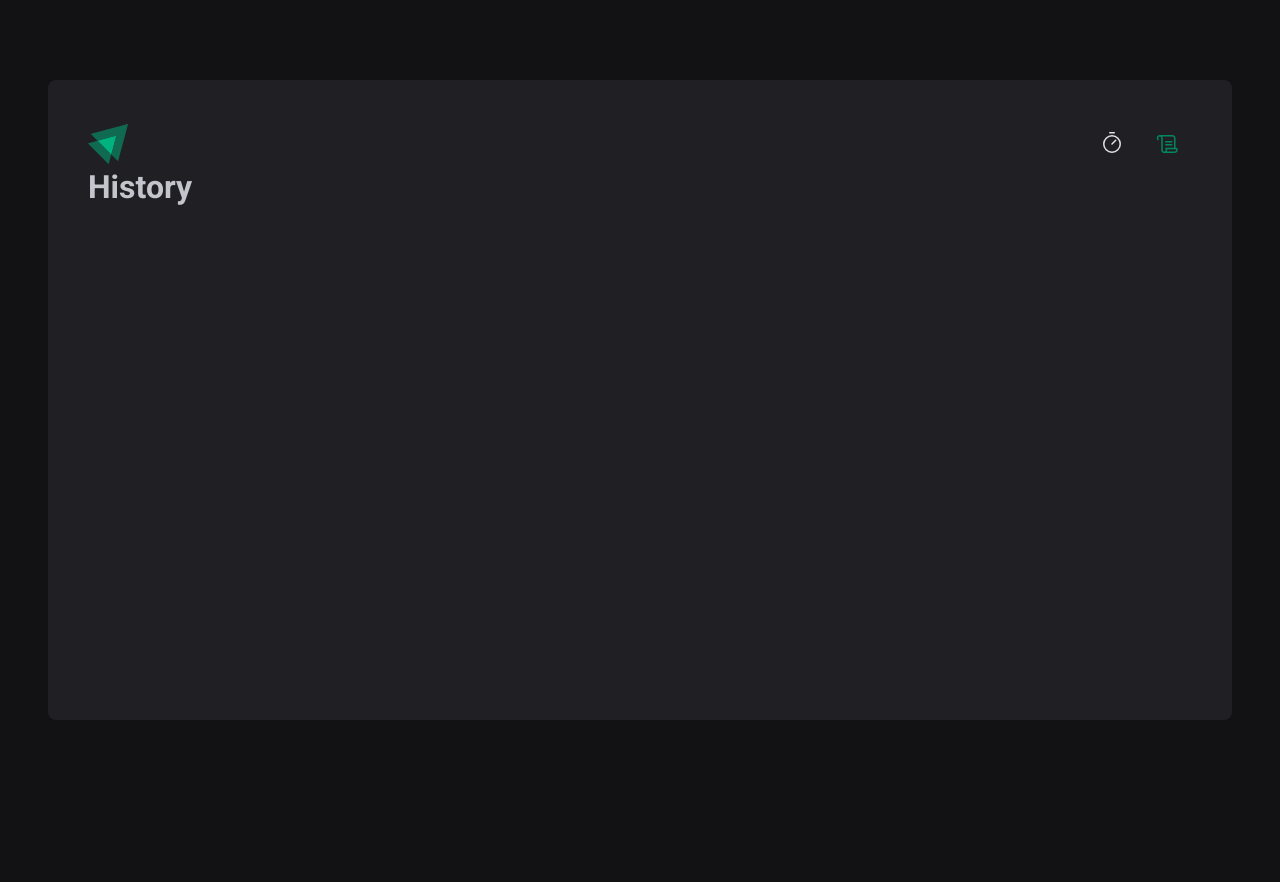
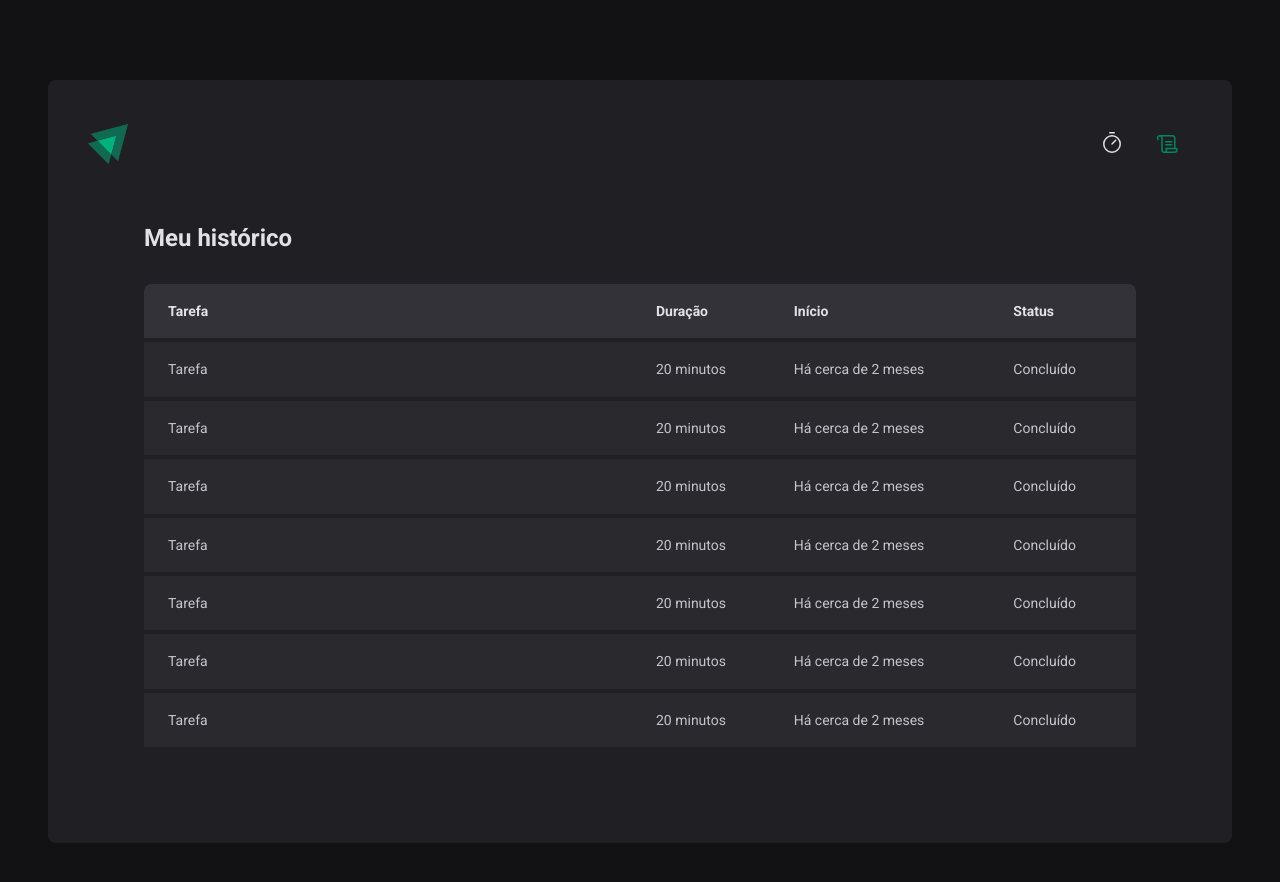
Before and after one commit to JGabriel12/IgniteTimer, a React (Vite) app: page /history in a window 1280 px wide. Shown: the top 882 px of the page. Before the commit the page ends 800 px from the top, so only its background shows below. Built offline with nearby package versions, Linux system fonts and the light colour scheme.

Commit message:
Feat: table

```diff
--- a/src/layouts/DefaultLayout/styles.ts
+++ b/src/layouts/DefaultLayout/styles.ts
@@ -2,7 +2,7 @@
 
 export const LayoutContainer = styled.div`
   max-width: 74rem;
-  height: calc(100vh - 10rem);
+  min-height: calc(100vh - 10rem);
   margin: 5rem auto;
   padding: 2.5rem;
 
--- a/src/pages/History.tsx
+++ /dev/null
@@ -1,3 +0,0 @@
-export function History() {
-  return <h1>History</h1>
-}
--- /dev/null
+++ b/src/pages/History/index.tsx
@@ -0,0 +1,67 @@
+import { HistoryContainer, HistoryList } from "./styles";
+
+export function History() {
+  return (
+    <HistoryContainer>
+      <h1>Meu histórico</h1>
+
+      <HistoryList>
+        <table>
+          <thead>
+            <tr>
+              <th>Tarefa</th>
+              <th>Duração</th>
+              <th>Início</th>
+              <th>Status</th>
+            </tr>
+          </thead>
+
+          <tbody>
+            <tr>
+              <td>Tarefa</td>
+              <td>20 minutos</td>
+              <td>Há cerca de 2 meses</td>
+              <td>Concluído</td>
+            </tr>
+            <tr>
+              <td>Tarefa</td>
+              <td>20 minutos</td>
+              <td>Há cerca de 2 meses</td>
+              <td>Concluído</td>
+            </tr>
+            <tr>
+              <td>Tarefa</td>
+              <td>20 minutos</td>
+              <td>Há cerca de 2 meses</td>
+              <td>Concluído</td>
+            </tr>
+            <tr>
+              <td>Tarefa</td>
+              <td>20 minutos</td>
+              <td>Há cerca de 2 meses</td>
+              <td>Concluído</td>
+            </tr>
+            <tr>
+              <td>Tarefa</td>
+              <td>20 minutos</td>
+              <td>Há cerca de 2 meses</td>
+              <td>Concluído</td>
+            </tr>
+            <tr>
+              <td>Tarefa</td>
+              <td>20 minutos</td>
+              <td>Há cerca de 2 meses</td>
+              <td>Concluído</td>
+            </tr>
+            <tr>
+              <td>Tarefa</td>
+              <td>20 minutos</td>
+              <td>Há cerca de 2 meses</td>
+              <td>Concluído</td>
+            </tr>
+          </tbody>
+        </table>
+      </HistoryList>
+    </HistoryContainer>
+  )
+}
--- /dev/null
+++ b/src/pages/History/styles.ts
@@ -0,0 +1,62 @@
+import styled from 'styled-components'
+
+export const HistoryContainer = styled.main`
+ flex: 1;
+ padding: 3.5rem;
+
+ display: flex;
+ flex-direction: column;
+
+ h1 {
+  font-size: 1.5rem;
+  color: ${props => props.theme['gray-100']};
+ }
+`
+
+export const HistoryList = styled.div`
+  flex: 1;
+  overflow-y: scroll;
+  margin-top: 2rem;
+
+  table {
+    width: 100%;
+    border-collapse: collapse;
+    min-width: 600px;
+
+    th {
+      background-color: ${props => props.theme['gray-600']};
+      padding: 1rem;
+      text-align: left;
+      color: ${props => props.theme['gray-100']};
+      font-size: 0.875rem;
+      line-height: 1.6;
+
+      &:first-child {
+        border-top-left-radius: 8px;
+        padding-left: 1.5rem;
+      }
+
+      &:last-child {
+        border-top-right-radius: 8px;
+        padding-right: 1.5rem;
+      }
+    }
+
+    td {
+      background-color: ${props => props.theme['gray-700']};
+      border-top: 4px solid ${props => props.theme['gray-800']};
+      padding: 1rem;
+      font-size: 0.875rem;
+      line-height: 1.6;
+
+      &:first-child {
+        width: 50%;
+        padding-left: 1.5rem;
+      }
+
+      &:last-child {
+        padding-right: 1.5rem;
+      }
+    }
+  }
+`
--- a/src/pages/Home/index.tsx
+++ b/src/pages/Home/index.tsx
@@ -9,14 +9,24 @@
           <label htmlFor="task">Vou trabalhar em</label>
           <TaskInput
             id="task"
+            list="task-suggestions"
             placeholder="Dê um nome para o seu projeto"
           />
 
-          <label htmlFor="">durante</label>
+          <datalist id="task-suggestions">
+            <option value="Organizar atividades da semana" />
+            <option value="Comprar café" />
+            <option value="Desenvolver site pessoal" />
+          </datalist>
+
+          <label htmlFor="minutesAmount">durante</label>
           <MinutesAmountMinute
             type="number"
             id="minutesAmount"
             placeholder="00"
+            step={5}
+            min={0}
+            max={60}
           />
 
           <span>minutos.</span>
--- a/src/pages/Home/style.ts
+++ b/src/pages/Home/style.ts
@@ -37,10 +37,24 @@
   font-size: 1.125rem;
   padding: 0 0.5rem;
   color: ${props => props.theme['gray-100']};
+
+  &:focus {
+    box-shadow: none;
+    border-color: ${props => props.theme['green-500']};
+  }
+
+  &::placeholder {
+    color: ${props => props.theme['gray-500']};
+  }
+
 `
 
 export const TaskInput = styled(BaseInput)`
   flex: 1;
+
+  &::-webkit-calendar-picker-indicator {
+    display: none !important;
+  }
 `
 export const MinutesAmountMinute = styled(BaseInput)`
   width: 4rem;
```
